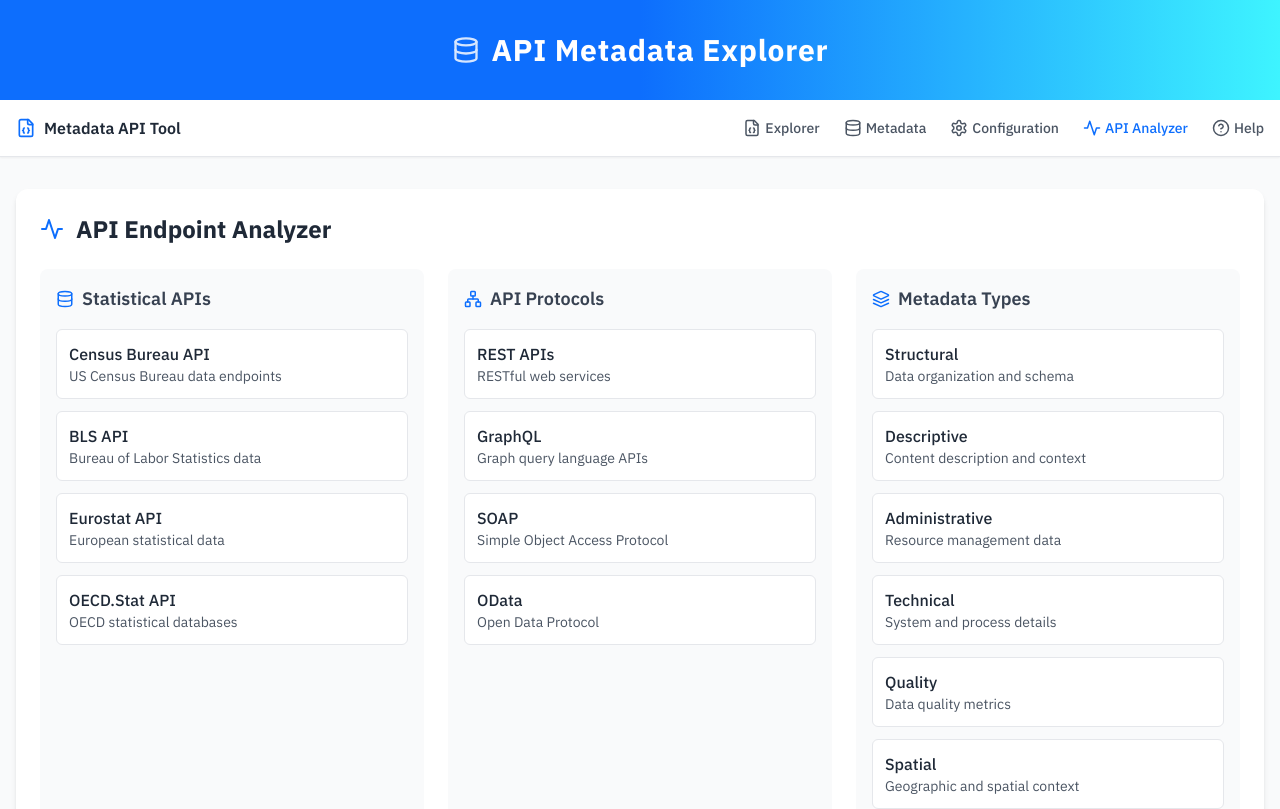
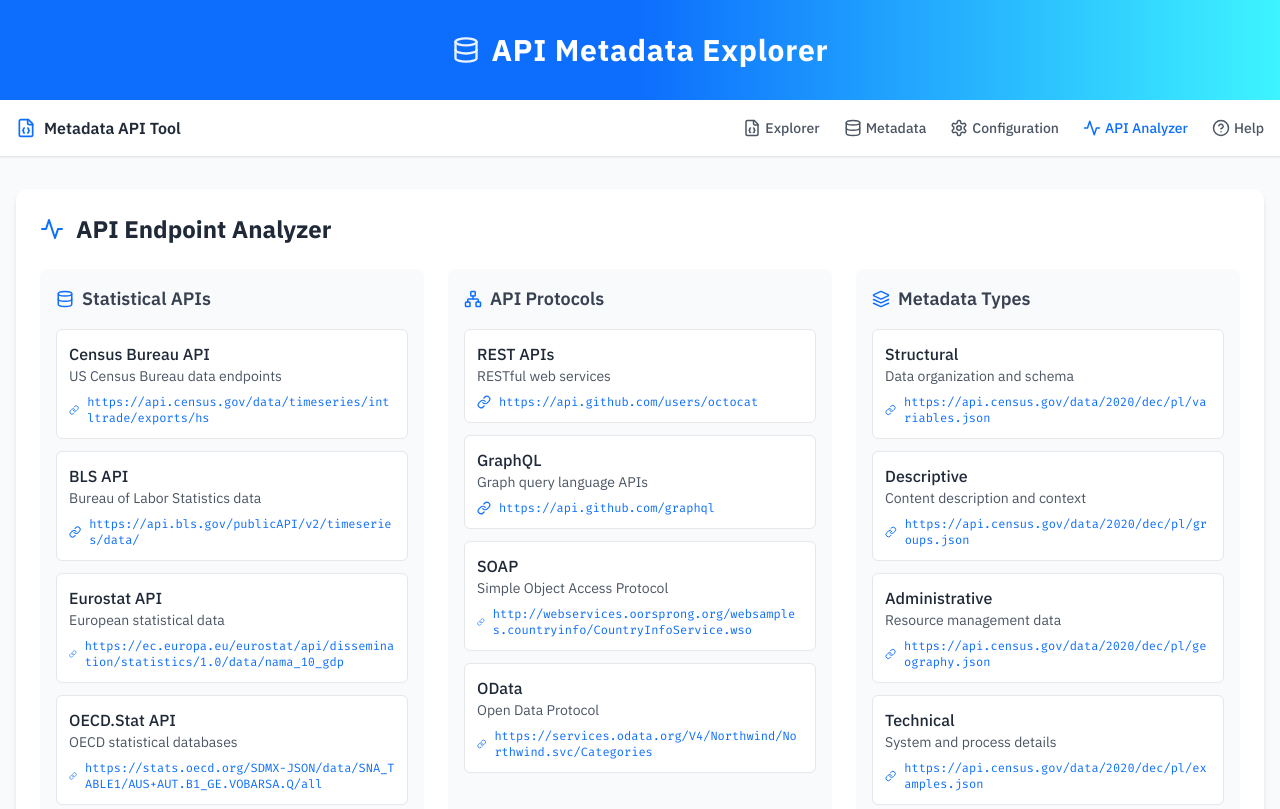
Before and after one commit to Muhammad-alduais/API-Metadata-explorer, a React (Vite) app: page /api-analyzer in a window 1280 px wide. Shown: the top 809 px of the page. Built offline with nearby package versions, Linux system fonts and the light colour scheme.

Commit message:
Add API examples and enhance analyzer support

```diff
--- a/src/pages/ApiAnalyzerPage.tsx
+++ b/src/pages/ApiAnalyzerPage.tsx
@@ -7,7 +7,8 @@ import {
   LayersIcon,
   ShieldIcon,
   ClockIcon,
-  TagIcon
+  TagIcon,
+  LinkIcon
 } from 'lucide-react';
 import ApiEndpointAnalyzer from '../components/ApiEndpointAnalyzer';
 
@@ -16,32 +17,96 @@ const ApiAnalyzerPage: React.FC = () => {
     {
       type: 'Statistical APIs',
       items: [
-        { name: 'Census Bureau API', description: 'US Census Bureau data endpoints' },
-        { name: 'BLS API', description: 'Bureau of Labor Statistics data' },
-        { name: 'Eurostat API', description: 'European statistical data' },
-        { name: 'OECD.Stat API', description: 'OECD statistical databases' }
+        {
+          name: 'Census Bureau API',
+          description: 'US Census Bureau data endpoints',
+          example: 'https://api.census.gov/data/timeseries/intltrade/exports/hs'
+        },
+        {
+          name: 'BLS API',
+          description: 'Bureau of Labor Statistics data',
+          example: 'https://api.bls.gov/publicAPI/v2/timeseries/data/'
+        },
+        {
+          name: 'Eurostat API',
+          description: 'European statistical data',
+          example: 'https://ec.europa.eu/eurostat/api/dissemination/statistics/1.0/data/nama_10_gdp'
+        },
+        {
+          name: 'OECD.Stat API',
+          description: 'OECD statistical databases',
+          example: 'https://stats.oecd.org/SDMX-JSON/data/SNA_TABLE1/AUS+AUT.B1_GE.VOBARSA.Q/all'
+        }
       ]
     },
     {
       type: 'API Protocols',
       items: [
-        { name: 'REST APIs', description: 'RESTful web services' },
-        { name: 'GraphQL', description: 'Graph query language APIs' },
-        { name: 'SOAP', description: 'Simple Object Access Protocol' },
-        { name: 'OData', description: 'Open Data Protocol' }
+        {
+          name: 'REST APIs',
+          description: 'RESTful web services',
+          example: 'https://api.github.com/users/octocat'
+        },
+        {
+          name: 'GraphQL',
+          description: 'Graph query language APIs',
+          example: 'https://api.github.com/graphql'
+        },
+        {
+          name: 'SOAP',
+          description: 'Simple Object Access Protocol',
+          example: 'http://webservices.oorsprong.org/websamples.countryinfo/CountryInfoService.wso'
+        },
+        {
+          name: 'OData',
+          description: 'Open Data Protocol',
+          example: 'https://services.odata.org/V4/Northwind/Northwind.svc/Categories'
+        }
       ]
     },
     {
       type: 'Metadata Types',
       items: [
-        { name: 'Structural', description: 'Data organization and schema' },
-        { name: 'Descriptive', description: 'Content description and context' },
-        { name: 'Administrative', description: 'Resource management data' },
-        { name: 'Technical', description: 'System and process details' },
-        { name: 'Quality', description: 'Data quality metrics' },
-        { name: 'Spatial', description: 'Geographic and spatial context' },
-        { name: 'Process', description: 'Data processing information' },
-        { name: 'Semantic', description: 'Meaning and relationships' }
+        {
+          name: 'Structural',
+          description: 'Data organization and schema',
+          example: 'https://api.census.gov/data/2020/dec/pl/variables.json'
+        },
+        {
+          name: 'Descriptive',
+          description: 'Content description and context',
+          example: 'https://api.census.gov/data/2020/dec/pl/groups.json'
+        },
+        {
+          name: 'Administrative',
+          description: 'Resource management data',
+          example: 'https://api.census.gov/data/2020/dec/pl/geography.json'
+        },
+        {
+          name: 'Technical',
+          description: 'System and process details',
+          example: 'https://api.census.gov/data/2020/dec/pl/examples.json'
+        },
+        {
+          name: 'Quality',
+          description: 'Data quality metrics',
+          example: 'https://api.census.gov/data/2020/dec/pl/stats.json'
+        },
+        {
+          name: 'Spatial',
+          description: 'Geographic and spatial context',
+          example: 'https://api.census.gov/data/2020/dec/pl/geo.json'
+        },
+        {
+          name: 'Process',
+          description: 'Data processing information',
+          example: 'https://api.census.gov/data/2020/dec/pl/process.json'
+        },
+        {
+          name: 'Semantic',
+          description: 'Meaning and relationships',
+          example: 'https://api.census.gov/data/2020/dec/pl/concepts.json'
+        }
       ]
     }
   ];
@@ -68,7 +133,17 @@ const ApiAnalyzerPage: React.FC = () => {
                 {category.items.map((item, itemIdx) => (
                   <div key={itemIdx} className="bg-white p-3 rounded-md border border-gray-200">
                     <div className="font-medium text-gray-800">{item.name}</div>
-                    <div className="text-sm text-gray-600">{item.description}</div>
+                    <div className="text-sm text-gray-600 mb-2">{item.description}</div>
+                    <div className="flex items-center space-x-2 text-sm">
+                      <LinkIcon size={14} className="text-blue-600" />
+                      <code
+                        className="text-blue-600 font-mono text-xs break-all cursor-pointer hover:text-blue-800"
+                        onClick={() => navigator.clipboard.writeText(item.example)}
+                        title="Click to copy"
+                      >
+                        {item.example}
+                      </code>
+                    </div>
                   </div>
                 ))}
               </div>
```
